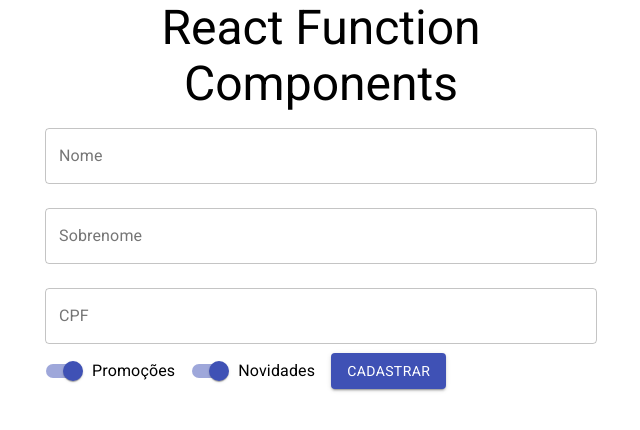
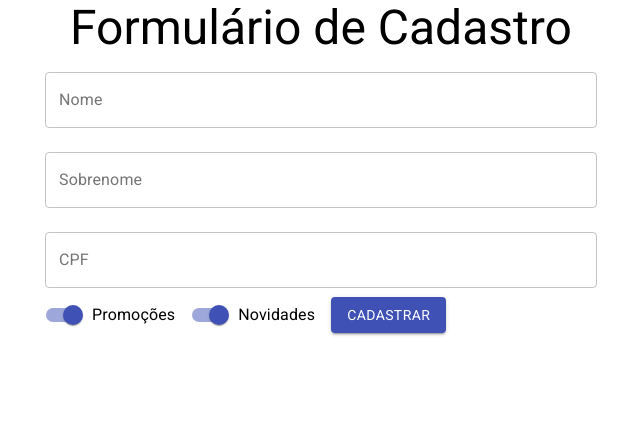
Before and after one commit to luizimcpi/react-function-components, a React (Create React App) app: page / in a window 1280 px wide. Shown: the top 430 px of the page, without its empty margins (319-959 px from the left). Built offline with nearby package versions, Linux system fonts and the light colour scheme.

Commit message:
alterando texto do h1

```diff
--- a/src/App.js
+++ b/src/App.js
@@ -8,7 +8,7 @@ class App extends Component {
   render(){
     return (
       <Container component="article" maxWidth="sm">
-        <Typography variant="h3" component="h1" align="center">React Function Components</Typography>
+        <Typography variant="h3" component="h1" align="center">Formulário de Cadastro</Typography>
         <FormularioCadastro />
       </Container>
     );
```
